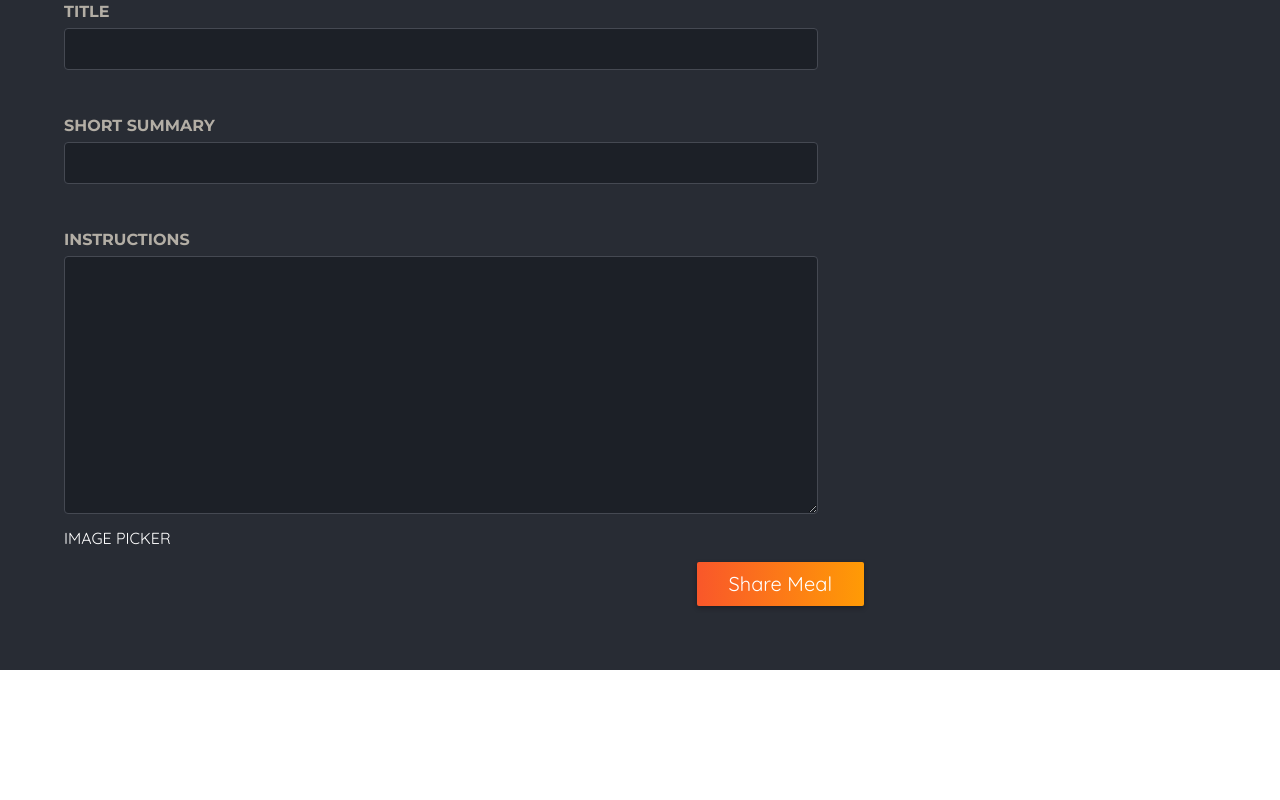
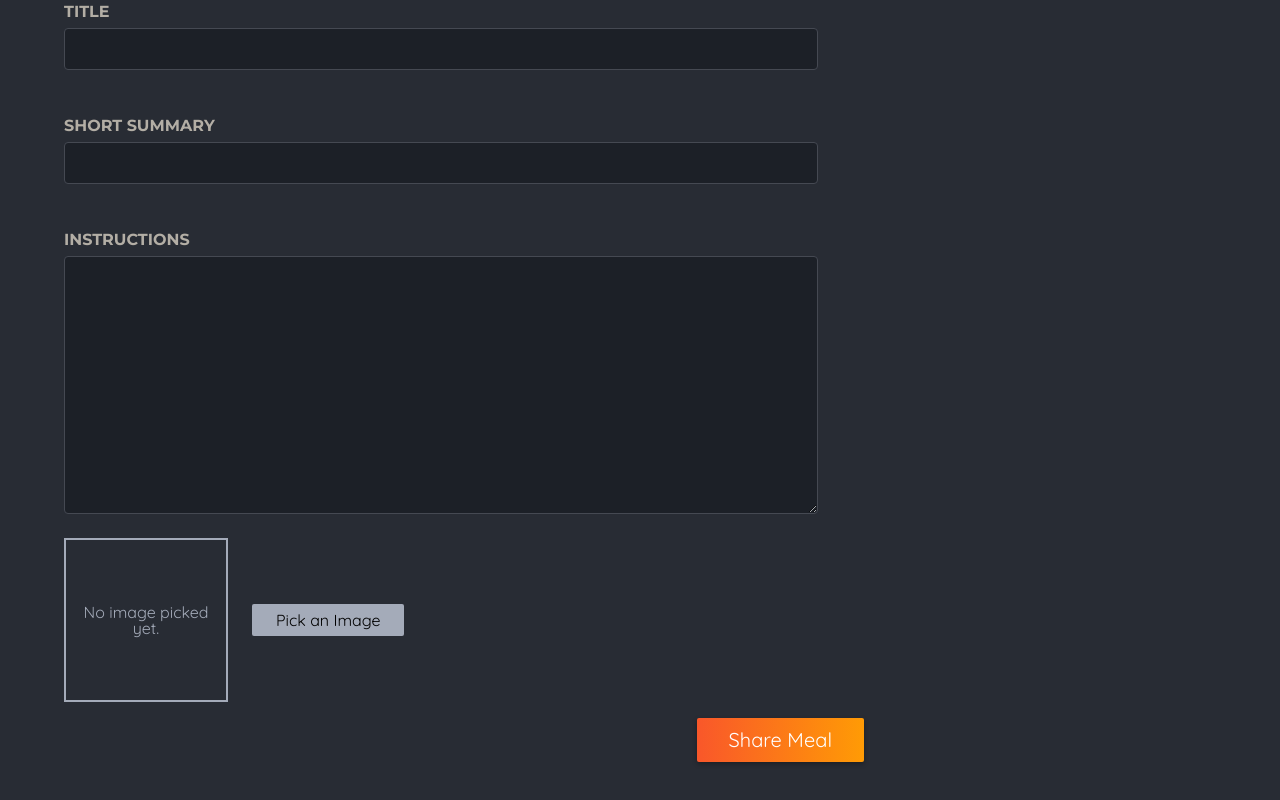
Before and after one commit to CarolANikolic/next-level-food, a Next.js app: page /meals/share in a window 1280 px wide. Shown: the part 596-1396 px from the top of the page. Before the commit the page ends 1266 px from the top, so only its background shows below. Built offline with nearby package versions, Linux system fonts and the light colour scheme.

Commit message:
feat: create image picker component for sharing a meal page.

```diff
--- a/app/meals/share/page.js
+++ b/app/meals/share/page.js
@@ -1,3 +1,4 @@
+import ImagePicker from '@/components/image-picker/image-picker';
 import styles from './page.module.css';
 
 export default function ShareMealPage() {
@@ -39,7 +40,9 @@ export default function ShareMealPage() {
                         ></textarea>
                     </p>
                 </div>
-            IMAGE PICKER
+
+                <ImagePicker/>
+
                 <p className={styles.actions}>
                     <button type="submit">Share Meal</button>
                 </p>
--- /dev/null
+++ b/components/image-picker/image-picker.js
@@ -0,0 +1,63 @@
+"use client";
+
+import { useRef, useState } from "react";
+import styles from "./image-picker.module.css";
+import Image from "next/image";
+
+export default function ImagePicker({ label, name}) {
+    const [pickedImage, setPickedImage] = useState();
+    const imageInput = useRef();
+
+    function handlePickClick() {
+        imageInput.current.click()
+    }
+
+    function handleImageChange(event) {
+        const file = event.target.files[0];
+        if (!file) {
+            // setPickedImage(null)
+            return;
+        }
+
+        const fileReader = new FileReader();
+        fileReader.readAsDataURL(file);
+        fileReader.onload = () => {
+            setPickedImage(fileReader.result);
+        };
+    }
+
+    return (
+        <div className={styles.picker}>
+            <label htmlFor={name}>{label}</label>
+            <div className={styles.controls}>
+                <div className={styles.preview}>
+                    {!pickedImage &&
+                    <p>No image picked yet.</p>
+                    }
+                    {pickedImage &&
+                    <Image
+                        src={pickedImage}
+                        alt="The image selected my the user."
+                        fill
+                    />
+                    }
+                </div>
+                <input
+                    className={styles.input}
+                    type="file"
+                    id={name}
+                    accept="image/png, image/jpeg"
+                    name={name}
+                    ref={imageInput}
+                    onChange={handleImageChange}
+                />
+                <button
+                    className={styles.button}
+                    type="button"
+                    onClick={handlePickClick}>
+                    Pick an Image
+                </button>
+            </div>
+        </div>
+    )
+}
--- /dev/null
+++ b/components/image-picker/image-picker.module.css
@@ -0,0 +1,45 @@
+.controls {
+    display: flex;
+    gap: 1.5rem;
+    margin-bottom: 1rem;
+}
+
+.picker .input {
+    display: none;
+}
+
+.picker .button {
+    align-self: center;
+    border: 0;
+    padding: 0.5rem 1.5rem;
+    background: #a4abb9;
+    border-radius: 2px;
+    cursor: pointer;
+    font: inherit;
+}
+
+.picker .button:hover,
+.picker .button:focus {
+    background: #b3b9c6;
+    }
+
+    .preview {
+    width: 10rem;
+    height: 10rem;
+    border: 2px solid #a4abb9;
+    display: flex;
+    justify-content: center;
+    align-items: center;
+    text-align: center;
+    color: #a4abb9;
+    position: relative;
+}
+
+.preview p {
+    margin: 0;
+    padding: 1rem;
+}
+
+.preview img {
+    object-fit: cover;
+}
```
Lines whose indentation alone changed are shown as unchanged.
